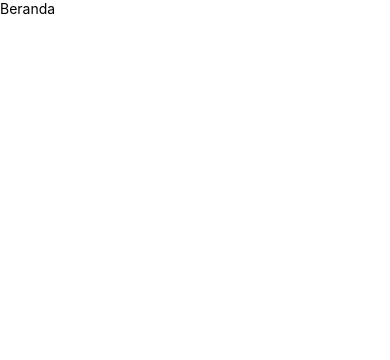
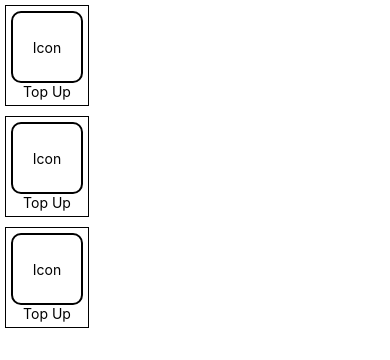
Before and after one commit to faisol35/MyProject, a React Native app: screen /Setting in a window 390 px wide. Shown: the top 360 px of the page. Built offline with nearby package versions, Linux system fonts and the light colour scheme.

Commit message:
membuat data icon

```diff
--- a/src/screens/Beranda.jsx
+++ b/src/screens/Beranda.jsx
@@ -1,10 +1,20 @@
-import {StyleSheet, Text, View} from 'react-native';
+import {FlatList, StyleSheet, Text, View} from 'react-native';
 import React from 'react';
+import MenuIcon from '../component/MenuIcon';
+
+const Data = [
+  {id: 1, label: 'Top Up'},
+  {id: 2, label: 'Top Up'},
+  {id: 3, label: 'Top Up'},
+];
 
 const Beranda = () => {
   return (
     <View>
-      <Text>Beranda</Text>
+      <FlatList
+        data={Data}
+        renderItem={({item}) => <MenuIcon label={item.label} />}
+      />
     </View>
   );
 };
```
